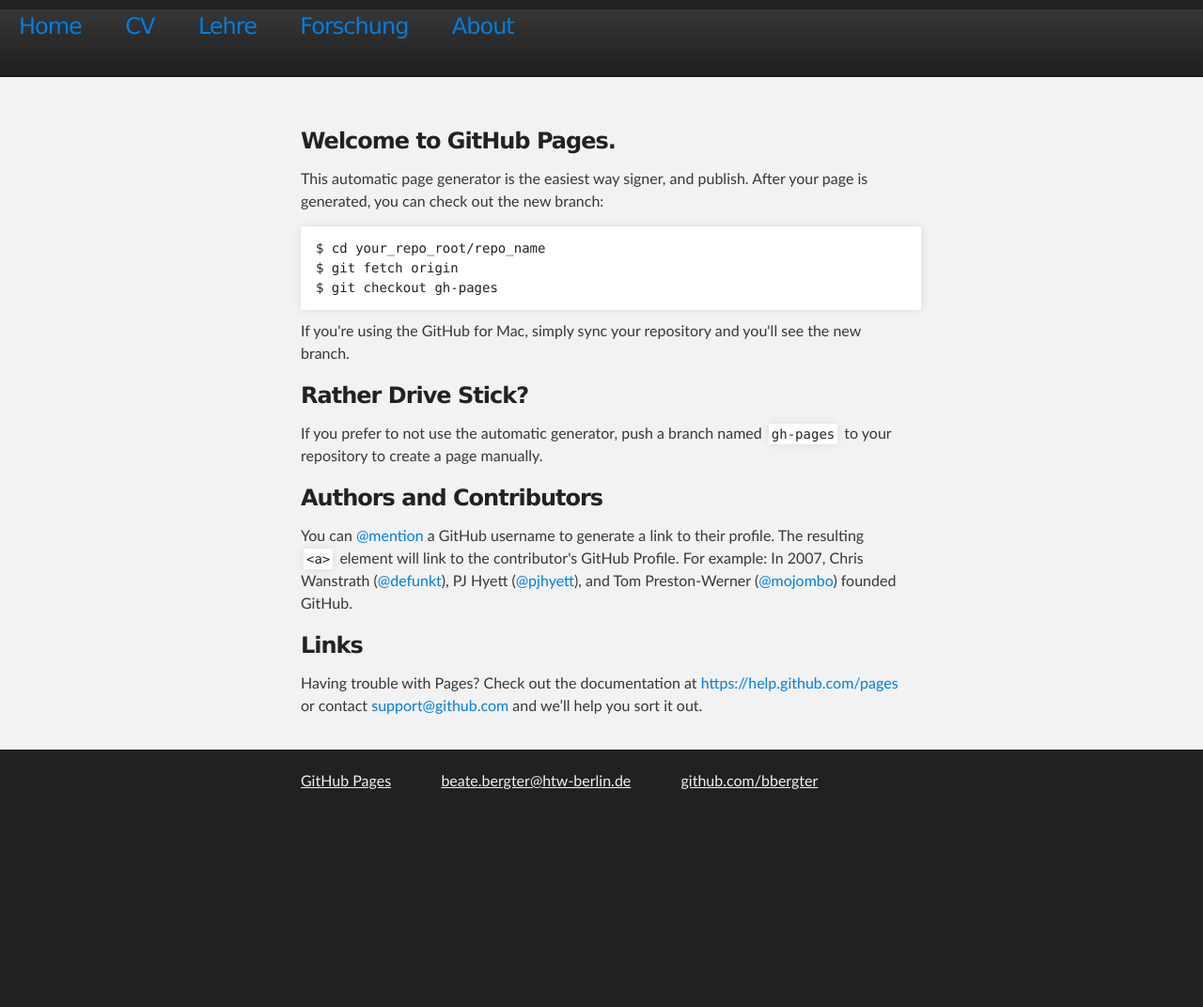
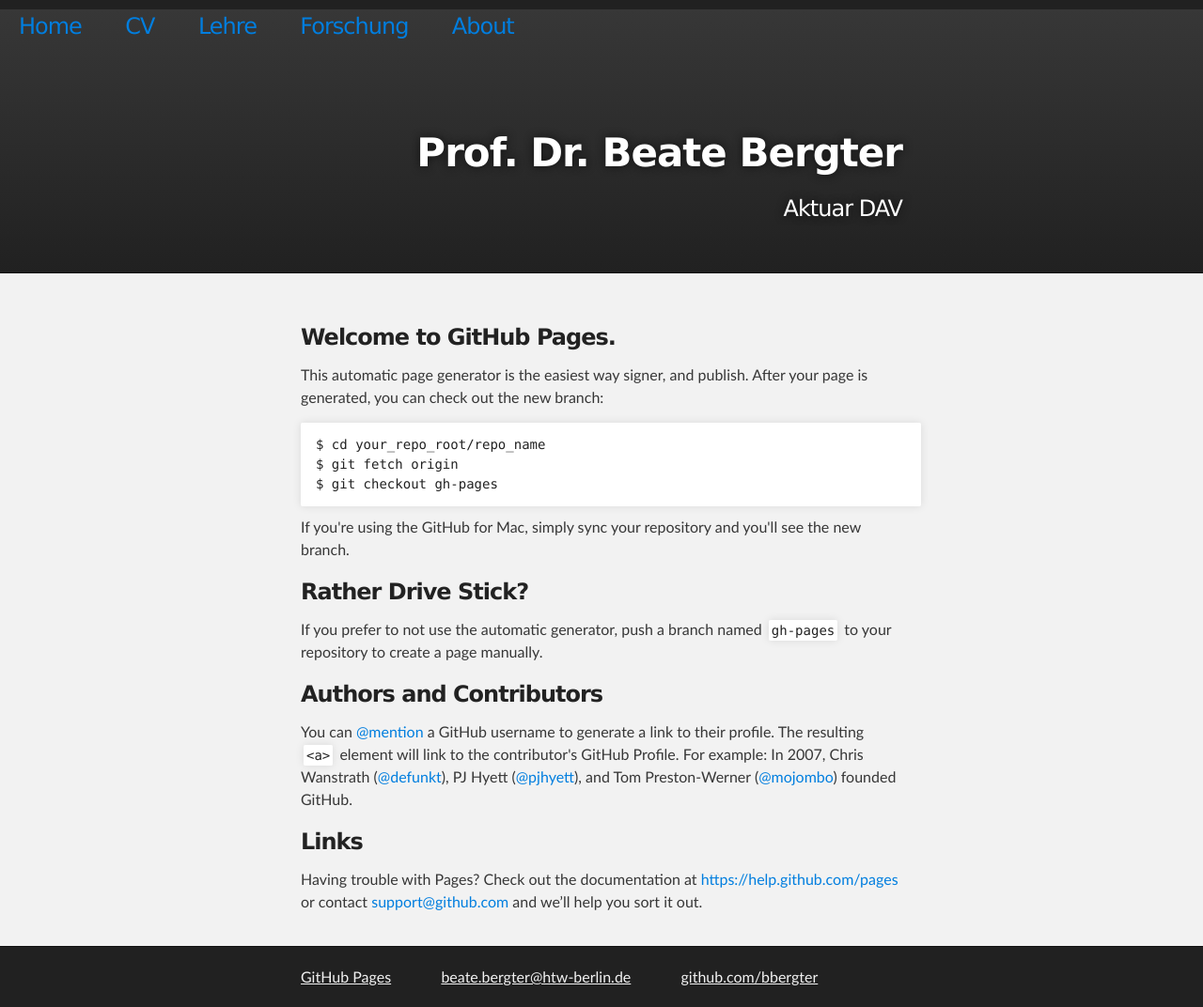
Before and after one commit to bbergter/bbergter, a Jekyll site: the page lehre/index.html, which Jekyll copies as it is, in a window 1280 px wide. Shown: the whole page at 94% size. Built offline with Jekyll 4.4.1, drawn with Linux system fonts in a browser that asks for light colours; before the commit the page ends 900 px from its top, so only the background shows below that.

Commit message:
Update index.html

```diff
--- a/lehre/index.html
+++ b/lehre/index.html
@@ -22,7 +22,11 @@
         		<a href="/about">About</a>
        	</nav> </h2>
 
+       <header class="inner">
+        <!-- <img alt="moi" src="/moi.jpg" height="150" width=auto align="right" hspace="-3" margin-right="-30"> <br>-->
 
+          <h1 align="right" id="project_title">Prof. Dr. Beate Bergter</h1>
+          <h2 align="right" id="project_tagline">Aktuar DAV</h2>
 
         </header>
     </div>
```
